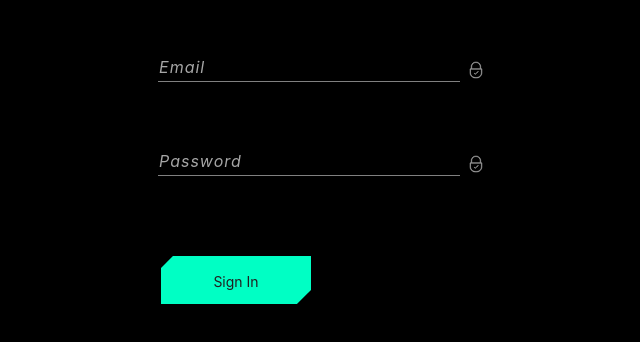
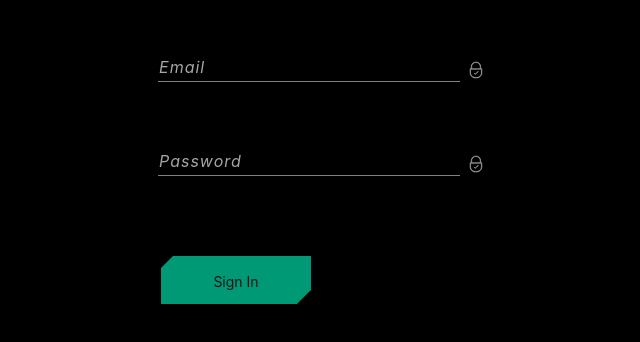
Before and after one commit to RomanDrevo/user-cloud, a React (Create React App) app: page /login in a window 1280 px wide. Shown: the part 214-556 px from the top of the page, without its empty margins (317-957 px from the left). Built offline with nearby package versions, Linux system fonts and the light colour scheme.

Commit message:
sign in button css refactor

```diff
--- a/src/pages/login/Login.module.scss
+++ b/src/pages/login/Login.module.scss
@@ -89,7 +89,6 @@
   }
 
   .button {
-    /* outline: solid 1px green; */
     width: 150px;
     height: 48px;
     overflow: hidden;
@@ -98,11 +97,22 @@
     color: #fff;
     background: transparent;
     border: none;
+    opacity: .6;
     .btn-txt{
       position: relative;
       top: -186px;
       font-size: 14px;
       color: #202020;
+    }
+    &:hover{
+      opacity: 1;
+    }
+    &:focus{
+      border: none;
+      outline: none;
+    }
+    &:active{
+      border: none;
     }
   }
 
```
